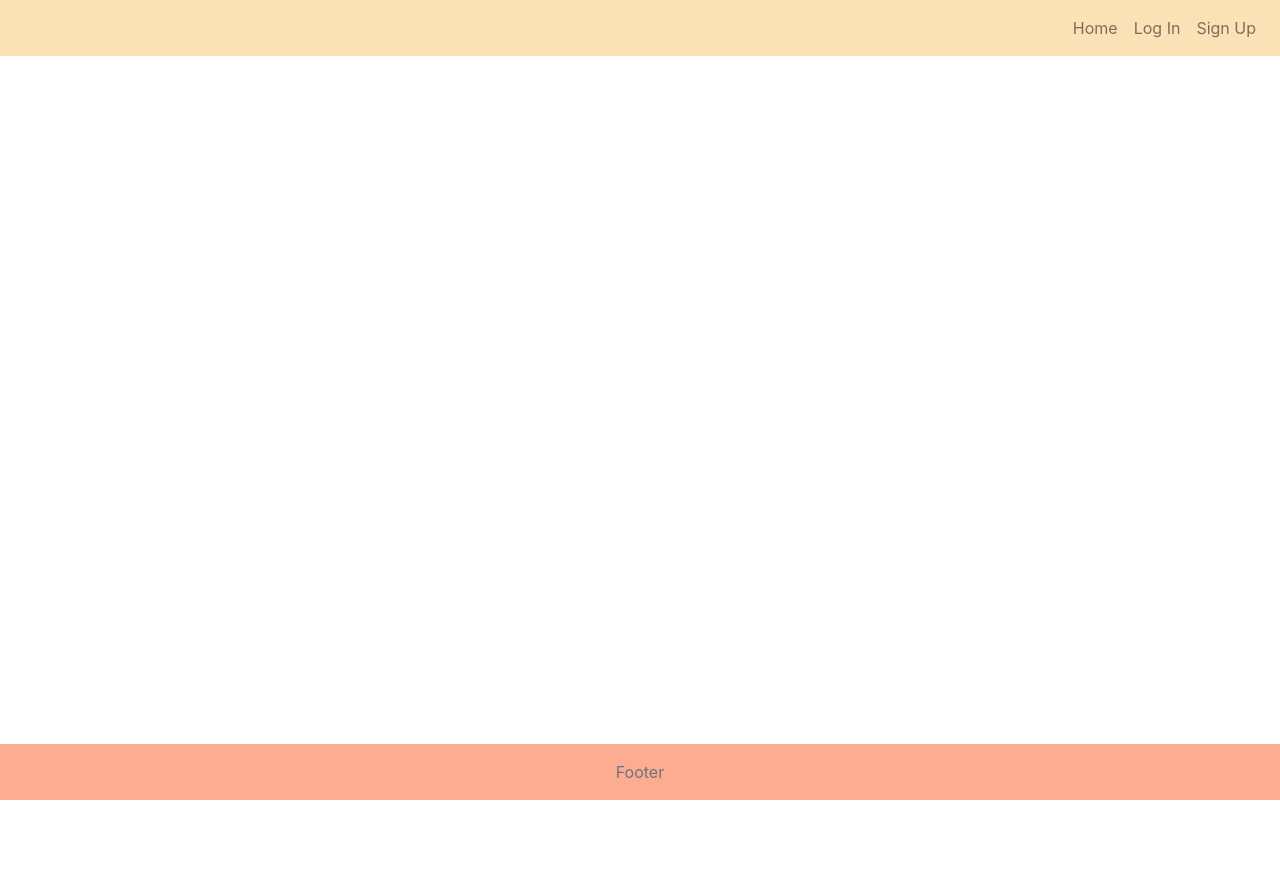
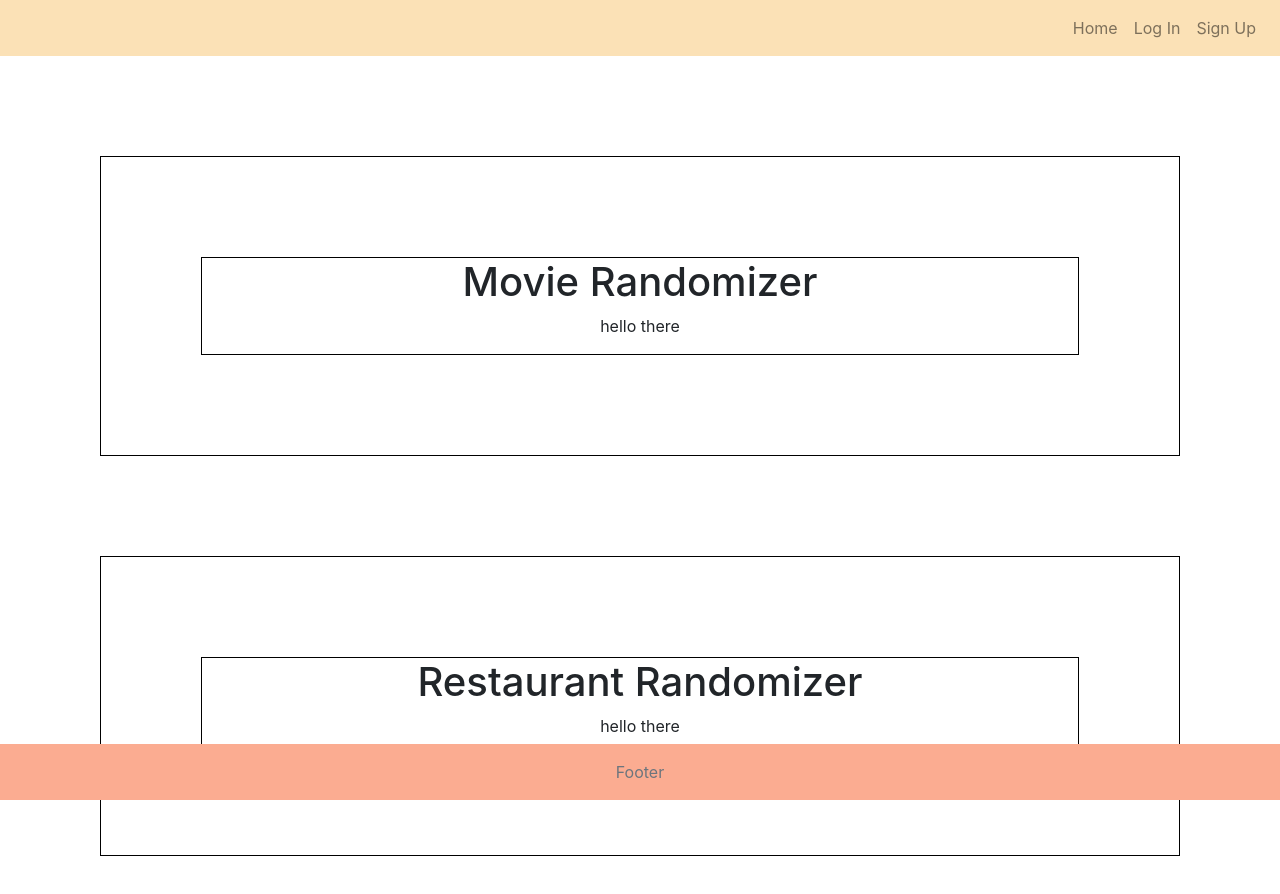
Before and after one commit to katean004/Spontaneous-Weekend-3.0, a React (Create React App) app: page /home in a window 1280 px wide. Shown: the top 894 px of the page. Before the commit the page ends 800 px from the top, so only its background shows below. Built offline with nearby package versions, Linux system fonts and the light colour scheme; no server answers.

Commit message:
Styling the home page

```diff
--- /dev/null
+++ b/src/components/Home/home.css
@@ -0,0 +1,4 @@
+.movieSection, .restaurantSection, .section__card{
+    border: 1px solid black;
+    margin: 100px;
+}
--- a/src/components/Home/home.js
+++ b/src/components/Home/home.js
@@ -1,4 +1,5 @@
 import React, { Component } from "react";
+import "./home.css"
 
 class Home extends Component {
   // <-------- Useless constructor. Not needed for now -------->
@@ -7,7 +8,22 @@ class Home extends Component {
   // }
 
   render() {
-    return <div></div>;
+    return(
+      <div className="homePage__Main">
+        <div className="movieSection">
+          <div className="section__card">
+            <h1>Movie Randomizer</h1>
+            <p>hello there</p>
+          </div>
+        </div>
+        <div className="restaurantSection">
+          <div className="section__card">
+            <h1>Restaurant Randomizer</h1>
+            <p>hello there</p>
+          </div>
+        </div>
+      </div>
+    );
   }
 }
 
```
